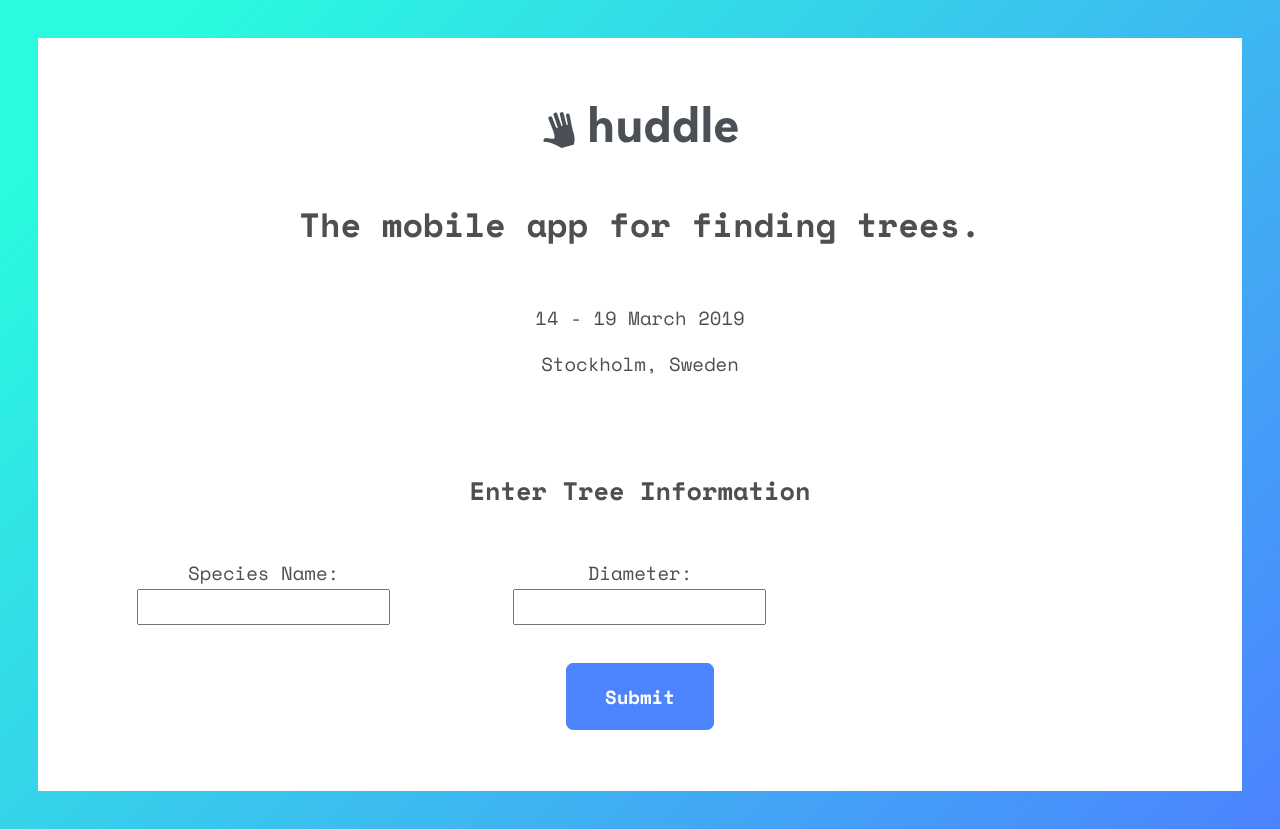
After one commit to Spacenoidx/treeHugr, a Flask app: page /form_page.html in a window 1280 px wide. The commit adds this page. Run offline with Flask 3, Linux system fonts and the light colour scheme.

Commit message:
working on HTML

```diff
--- a/app.py
+++ b/app.py
@@ -11,20 +11,23 @@ def home_page():
 def tree_list():
     render_template("/TreeList.html")
 
-@app.route("/formpage.html")
+@app.route("/form_page.html")
 def form_page():
-    render_template("")
+    return render_template("/form_page.html")
 
-@app.route('/submit-tree', methods=['POST'])
+@app.route('/submit_form', methods=['POST', 'GET'])
 
-def submit_tree():
-    species = request.form['species']
-    diameter = float(request.form['diameter'])
+def submit_form():
+    if request.method == "POST":
+        data = request.form.to_dict()
+
+        species_name = request.form['species_name']
+        diameter = float(request.form['diameter'])
 
     # Validate and sanitize data if needed (e.g., check for empty fields or invalid input)
 
-    # Create a new Tree instance
-    tree = Tree.create(species=species, diameter=diameter)
+        # Create a new Tree instance
+        tree = Tree.create(species=species_name, diameter=diameter)
 
     # Redirect to a success page or display a confirmation message
-    return redirect('/treelist.html')  # Example redirect
+        return "nice!"  # Example redirect
--- /dev/null
+++ b/templates/form_page.html
@@ -0,0 +1,65 @@
+<!doctype html>
+<html lang="en-us">
+
+<head>
+
+    <meta charset="utf-8">
+    <meta http-equiv="x-ua-compatible" content="ie=edge">
+    <meta name="viewport" content="width=device-width,initial-scale=1">
+
+    <title>TreeHugr</title>
+    <meta name="description" content="">
+
+    <link rel="stylesheet" href="./static/production.css">
+
+    <link href="https://fonts.googleapis.com/css?family=Space+Mono:400,700" rel="stylesheet">
+
+    <link rel="shortcut icon" href="./static/assets/favicon.ico">
+
+</head>
+
+<body class="has-animations">
+
+<div class="page-border">
+    <div class="bg--white">
+
+        <header class="align--center pt3 pb2">
+            <div class="container">
+                <h1 class="mb3 reveal-on-scroll is-revealing" title="Huddle"><img src="./static/assets/img/logo.svg" alt="Huddle"></h1>
+                <h2 class="mb3 reveal-on-scroll is-revealing">The mobile app for finding trees.</h2>
+                <p class="mb1">14 - 19 March 2019</p>
+                <p>Stockholm, Sweden</p>
+            </div>
+        </header>
+
+        <main>
+            <div class="container">
+
+                <section class="pt3 pb3 align--center">
+                    <h3 class="mb2">Enter Tree Information</h3>
+                    <form action="/submit_form" method="POST"> <div class="grid-row">
+                            <div class="grid-column span-one-third mt1">
+                                <label for="species_name">Species Name:</label>
+                                <input type="text" id="species_name" name="species_name" required>
+                            </div>
+                            <div class="grid-column span-one-third mt1">
+                                <label for="diameter">Diameter:</label>
+                                <input type="number" id="diameter" name="diameter" required>
+                            </div>
+                        </div>
+                        <button type="submit" class="btn btn--default mt2">Submit</button>
+                    </form>
+                </section>
+
+                </div>
+        </main>
+
+        </div>
+</div>
+
+<script src="https://unpkg.com/scrollreveal@4.0.0/dist/scrollreveal.min.js"></script>
+
+<script src="./static/production.js"></script>
+
+</body>
+</html>
```
Also changed, not shown: templates/index.html (+14 -14 lines), tree-Hugr.db.
